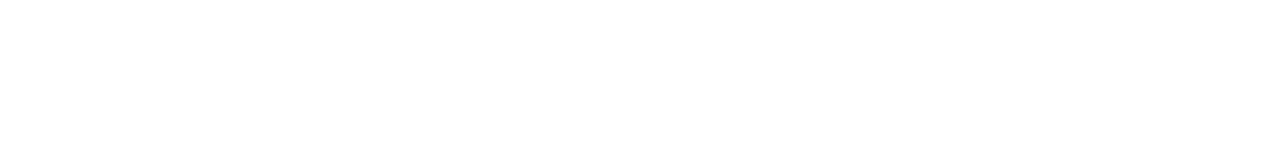
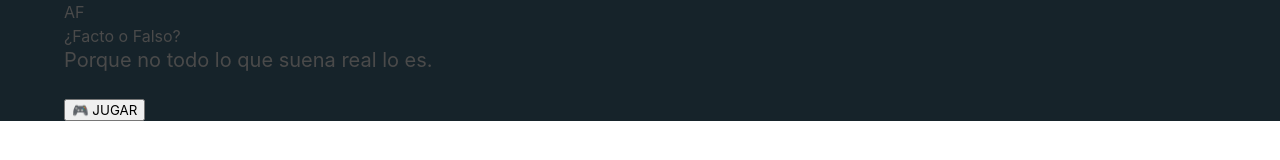
Before and after one commit to Silber16/Almacen-factos, a plain HTML site: page Frontend/quiz.html in a window 1280 px wide. Drawn offline with nearby package versions, Linux system fonts and the light colour scheme.

Commit message:
defino el estado de juego lobby.

```diff
--- a/Frontend/quiz.html
+++ b/Frontend/quiz.html
@@ -12,6 +12,13 @@
     <body>
         <div class="container">
 
+            <!--Estado LOBBY-->
+            <div id="lobby" class="screen active">
+                <div class="logo">AF</div>
+                <h1>¿<span class="accent">Facto</span> o <span class="accent">Falso</span>?</h1>
+                <p class="subtitle">Porque no todo lo que suena real lo es.</p>
+                <button id="btn-jugar" class="boton">🎮 JUGAR</button>
+            </div>
         </div>
     </body>
 </html>
```
